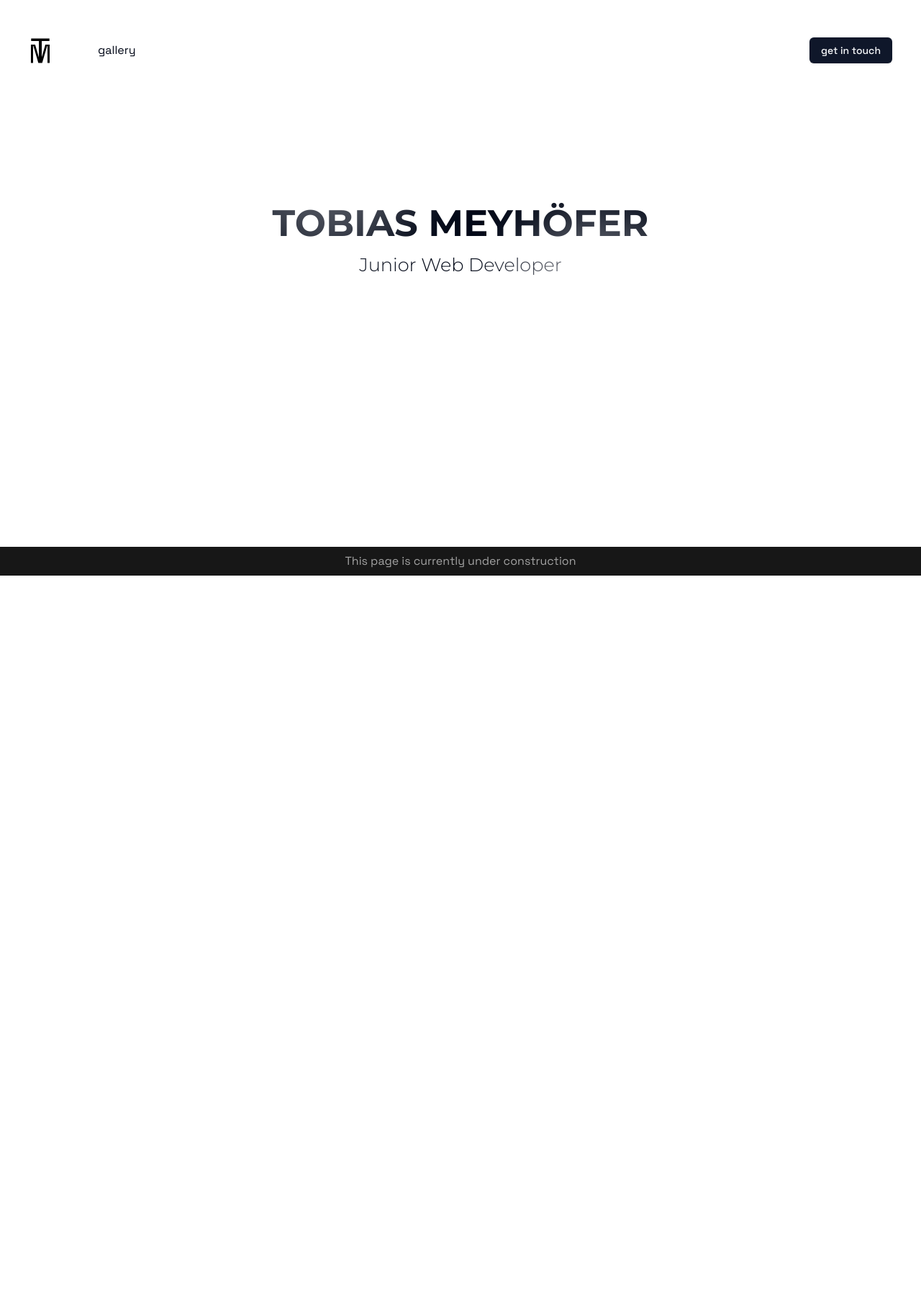
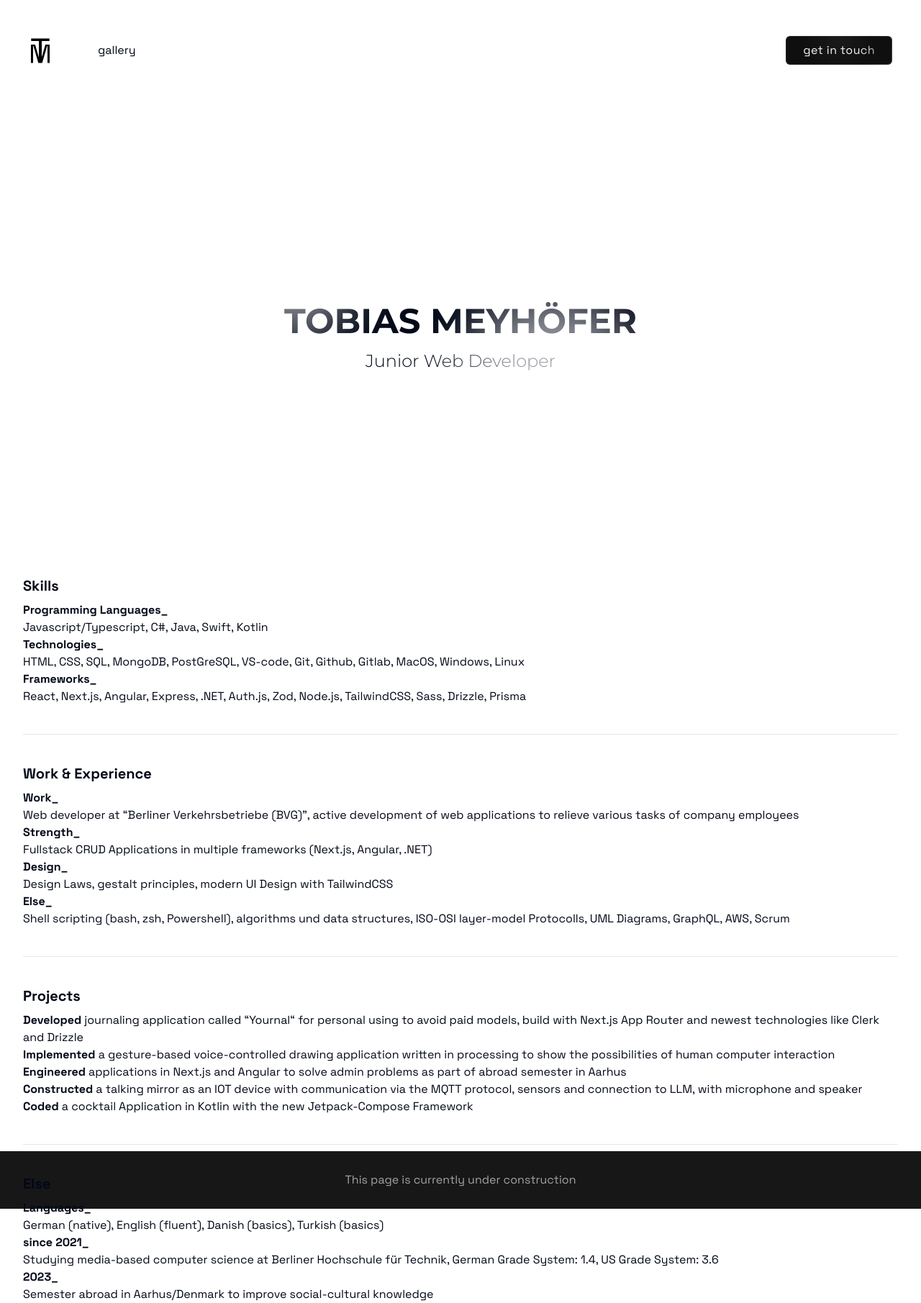
Before and after one commit to tobiasmeyhoefer/my-website-next, a Next.js app: page / in a window 1280 px wide. Shown: the whole page at 72% size. Before the commit the page ends 800 px from the top, so only its background shows below. Built offline with nearby package versions, Linux system fonts and the light colour scheme.

Commit message:
added somth

```diff
--- a/app/_components/Navigation/Navigation.tsx
+++ b/app/_components/Navigation/Navigation.tsx
@@ -2,6 +2,7 @@ import Link from "next/link";
 import Logo from "@/public/svg/Logo.svg";
 import Image from "next/image";
 import { Button } from "@/components/ui/button";
+import ShinyButton from "@/components/ui/shiny-button";
 
 export default function Navigation() {
   return (
@@ -19,9 +20,7 @@ export default function Navigation() {
             gallery
           </Link>
         </div>
-        <Button variant="default">
-          <Link href={"/contact"}>get in touch</Link>
-        </Button>
+        <ShinyButton/>
       </div>
     </nav>
   );
--- a/app/contact/page.tsx
+++ b/app/contact/page.tsx
@@ -3,7 +3,7 @@ import ContactForm from "@/components/ui/contact-form";
 const Contact = () => {
   return (
     <>
-      <h1 className="text-3xl font-bold mb-8">Contact</h1>
+      <h1 className="text-3xl font-bold mb-12">Contact</h1>
       <ContactForm />
     </>
   );
--- a/app/gallery/page.tsx
+++ b/app/gallery/page.tsx
@@ -1,7 +1,7 @@
 const Work = () => {
   return (
     <>
-      <h1 className="text-3xl font-bold mb-8">Gallery</h1>
+      <h1 className="text-3xl font-bold mb-12">Gallery</h1>
       <p>coming soon...</p>
     </>
   );
--- a/app/globals.css
+++ b/app/globals.css
@@ -1,6 +1,12 @@
 @tailwind base;
 @tailwind components;
 @tailwind utilities;
+
+:root {
+  --radial-gradient-background: 250, 250, 250;
+  --solid-color-background: 15, 15, 15;
+  --overlay-color: 255, 255, 255;
+}
 
 @layer base {
   :root {
@@ -74,3 +80,46 @@
     @apply bg-background text-foreground;
   }
 }
+
+/* FOR THE SHINY BUTTON */
+
+.radial-gradient {
+  background: radial-gradient(
+      circle at 50% 0%,
+      rgba(var(--radial-gradient-background), 0.05) 0%,
+      transparent 60%
+    )
+    rgba(var(--solid-color-background), 1);
+}
+
+.linear-mask {
+  mask-image: linear-gradient(
+    -75deg,
+    white calc(var(--x) + 20%),
+    transparent calc(var(--x) + 30%),
+    white calc(var(--x) + 100%)
+  );
+  -webkit-mask-image: linear-gradient(
+    -75deg,
+    white calc(var(--x) + 20%),
+    transparent calc(var(--x) + 30%),
+    white calc(var(--x) + 100%)
+  );
+}
+
+.linear-overlay {
+  background-image: linear-gradient(
+    -75deg,
+    rgba(var(--overlay-color), 0.1) calc(var(--x) + 20%),
+    rgba(var(--overlay-color), 0.5) calc(var(--x) + 25%),
+    rgba(var(--overlay-color), 0.1) calc(var(--x) + 100%)
+  );
+  mask:
+    linear-gradient(black, black) content-box,
+    linear-gradient(black, black);
+  -webkit-mask:
+    linear-gradient(black, black) content-box,
+    linear-gradient(black, black);
+  mask-composite: exclude;
+  -webkit-mask-composite: xor;
+}
--- a/app/layout.tsx
+++ b/app/layout.tsx
@@ -27,25 +27,25 @@ export default function RootLayout({
   children: React.ReactNode;
 }) {
   return (
-    <html lang="en" className="">
+    <html lang="en" className="h-full">
       <body
         className={cn(
-          "h-[calc(100vh-140px)] overflow-x-hidden font-space_grotesk antialiased",
+          "min-h-screen h-0 overflow-x-hidden font-space_grotesk antialiased",
           montserrat.variable,
           space_grotesk.variable,
         )}
       >
-        <div className="fixed bottom-0 w-full bg-neutral-900 py-2 text-center text-neutral-400">
-          This page is currently under construction
-        </div>
         <header className="flex justify-center">
-          <div className="w-full max-w-[1400px]">
+          <div className="w-full max-w-[1800px]">
             <Navigation></Navigation>
           </div>
         </header>
-        <main className="flex h-full justify-center">
-          <div className="w-full max-w-[1400px] px-8">{children}</div>
+        <main className="min-h-[calc(100vh-220px)] flex justify-center">
+          <div className="w-full max-w-[1800px] px-8">{children}</div>
         </main>
+        <footer className="h-20 w-full bg-neutral-900 py-2 text-center flex items-center justify-center text-neutral-400">
+          This page is currently under construction
+        </footer>
         <Toaster />
       </body>
     </html>
--- a/app/page.tsx
+++ b/app/page.tsx
@@ -1,35 +1,104 @@
-import Script from "next/script";
-import FlyingInformations from "./_components/UI/FlyingInformations";
-import StartUpAnimation from "./_components/UI/StartUpAnimation";
-import HeroSection from "./_components/UI/HeroSection";
-import BentoSection from "./_components/UI/BentoSection";
-import Skills from "./_components/UI/Skills";
-import CVSection from "./_components/UI/CVSection";
+import TestAnimation from "@/components/animations/test-animation";
 
 export default function Home() {
   return (
     <>
       {/* <FlyingInformations/> */}
       {/* <HeroSection/> */}
-
-      <div className="flex h-full items-center justify-center">
-        <div className="flex -translate-y-[140px] flex-col items-center justify-center">
-          <p className="font-montserrat text-[4vw] font-bold">
-            TOBIAS MEYHÖFER
+      <TestAnimation>
+        <section className="flex h-[calc(100vh-140px)] items-center justify-center">
+          <div className="relative flex flex-col items-center justify-center">
+            <p className="mb-2 font-montserrat text-2xl font-bold lg:text-5xl xl:mb-4 2xl:text-8xl">
+              TOBIAS MEYHÖFER
+            </p>
+            <p className="font-montserrat text-sm font-light lg:text-2xl 2xl:text-5xl">
+              Junior Web Developer
+            </p>
+            <div className="absolute -bottom-[140%] -right-[10%] h-20 w-20 rounded-full bg-white opacity-80 blur-2xl lg:h-60 lg:w-60 lg:opacity-60 xl:-right-[0%] 2xl:h-80 2xl:w-80"></div>
+            <div className="absolute -left-[14%] -top-[120%] h-20 w-20 rounded-full bg-white opacity-80 blur-2xl lg:h-40 lg:w-40 lg:opacity-60 2xl:h-60 2xl:w-60"></div>
+          </div>
+        </section>
+        <section className="h-screen">
+          <h2 className="mb-2 text-xl font-bold">Skills</h2>
+          <h3 className="font-bold">Programming Languages_</h3>
+          <p>Javascript/Typescript, C#, Java, Swift, Kotlin</p>
+          <h3 className="font-bold">Technologies_ </h3>
+          <p>
+            HTML, CSS, SQL, MongoDB, PostGreSQL, VS-code, Git, Github, Gitlab,
+            MacOS, Windows, Linux
           </p>
-          <p className="font-montserrat text-[2vw] font-light">
-            Junior Web Developer
+          <h3 className="font-bold">Frameworks_</h3>
+          <p>
+            React, Next.js, Angular, Express, .NET, Auth.js, Zod, Node.js,
+            TailwindCSS, Sass, Drizzle, Prisma
           </p>
-          <div
-            className="h-[20vw] absolute -bottom-[150%] -right-[10%]
-            w-[20vw] rounded-full bg-white opacity-40 blur-2xl"
-          ></div>
-          <div
-            className="h-[20vw] absolute -top-[150%] -left-[10%]
-            w-[20vw] rounded-full bg-white opacity-30 blur-2xl"
-          ></div>
-        </div>
-      </div>
+          <hr className="my-10" />
+          <h2 className="mb-2 text-xl font-bold">Work & Experience</h2>
+          <h3 className="font-bold">Work_</h3>
+          <p>
+            Web developer at “Berliner Verkehrsbetriebe (BVG)”, active
+            development of web applications to relieve various tasks of company
+            employees
+          </p>
+          <h3 className="font-bold">Strength_ </h3>
+          <p>
+            Fullstack CRUD Applications in multiple frameworks (Next.js,
+            Angular, .NET)
+          </p>
+          <h3 className="font-bold">Design_ </h3>
+          <p>
+            Design Laws, gestalt principles, modern UI Design with TailwindCSS
+          </p>
+          <h3 className="font-bold">Else_ </h3>
+          <p>
+            Shell scripting (bash, zsh, Powershell), algorithms und data
+            structures, ISO-OSI layer-model Protocolls, UML Diagrams, GraphQL,
+            AWS, Scrum
+          </p>
+          <hr className="my-10" />
+          <h2 className="mb-2 text-xl font-bold">Projects</h2>
+          <p>
+            <span className="font-bold">Developed</span> journaling application
+            called “Yournal“ for personal using to avoid paid models, build with
+            Next.js App Router and newest technologies like Clerk and Drizzle
+          </p>
+          <p>
+            <span className="font-bold">Implemented</span> a gesture-based
+            voice-controlled drawing application written in processing to show
+            the possibilities of human computer interaction
+          </p>
+          <p>
+            <span className="font-bold">Engineered</span> applications in
+            Next.js and Angular to solve admin problems as part of abroad
+            semester in Aarhus
+          </p>
+          <p>
+            <span className="font-bold">Constructed</span> a talking mirror as
+            an IOT device with communication via the MQTT protocol, sensors and
+            connection to LLM, with microphone and speaker
+          </p>
+          <p>
+            <span className="font-bold">Coded</span> a cocktail Application in
+            Kotlin with the new Jetpack-Compose Framework
+          </p>
+          <hr className="my-10" />
+          <h2 className="mb-2 text-xl font-bold">Else</h2>
+          <h3 className="font-bold">Languages_</h3>
+          <p>
+            German (native), English (fluent), Danish (basics), Turkish (basics)
+          </p>
+          <h3 className="font-bold">since 2021_ </h3>
+          <p>
+            Studying media-based computer science at Berliner Hochschule für
+            Technik, German Grade System: 1.4, US Grade System: 3.6{" "}
+          </p>
+          <h3 className="font-bold">2023_</h3>
+          <p>
+            Semester abroad in Aarhus/Denmark to improve social-cultural
+            knowledge
+          </p>
+        </section>
+      </TestAnimation>
       {/* <CVSection/>
       <Skills/> */}
       {/* <BentoSection/> */}
--- /dev/null
+++ b/components/animations/test-animation.tsx
@@ -0,0 +1,20 @@
+"use client";
+
+import { motion } from "framer-motion";
+
+export default function TestAnimation({
+  children,
+}: {
+  children: React.ReactNode;
+}) {
+  return (
+    <motion.div
+      initial={{ y: 20, opacity: 0 }}
+      animate={{ y: 0, opacity: 1 }}
+      transition={{ ease: "easeInOut", duration: 0.75 }}
+      className="h-full"
+    >
+      {children}
+    </motion.div>
+  );
+}
--- a/components/ui/contact-form.tsx
+++ b/components/ui/contact-form.tsx
@@ -21,7 +21,7 @@ const formSchema = z.object({
   reason: z.string().min(2).max(300),
 });
 
-import { sendResendMail } from "@/actions";
+import { actionResponse, sendResendMail } from "@/actions";
 import { useToast } from "./use-toast";
 import { useState } from "react";
 
@@ -40,19 +40,20 @@ const ContactForm = () => {
 
   async function onSubmit(values: z.infer<typeof formSchema>) {
     setIsLoading(true)
-    await sendResendMail(values.name, values.reason)
+    const response: actionResponse = await sendResendMail(values.name, values.reason)
+
     toast({
-      title: "Email sent ✅",
+      title: response.msg,
     })
     setIsLoading(false)
   }
 
   return (
-    <section>
+    <section className="flex justify-center ">
       <Form {...form}>
         <form
           onSubmit={form.handleSubmit(onSubmit)}
-          className="space-y-8 rounded-lg p-6 shadow-lg "
+          className="space-y-8 rounded-lg p-6 shadow-lg max-w-[800px] w-full"
         >
           <FormField
             control={form.control}
--- /dev/null
+++ b/components/ui/shiny-button.tsx
@@ -0,0 +1,41 @@
+"use client";
+
+import { motion } from "framer-motion";
+import Link from "next/link";
+
+const ShinyButton = () => {
+  return (
+    <Link href={"/contact"}>
+      <motion.button
+        //@ts-ignore
+        initial={{ "--x": "100%", scale: 1 }}
+        //@ts-ignore
+        animate={{ "--x": "-100%" }}
+        whileTap={{ scale: 0.97 }}
+        transition={{
+          repeat: Infinity,
+          repeatType: "loop",
+          repeatDelay: 1,
+          type: "spring",
+          stiffness: 20,
+          damping: 15,
+          mass: 2,
+          scale: {
+            type: "spring",
+            stiffness: 10,
+            damping: 5,
+            mass: 0.1,
+          },
+        }}
+        className="radial-gradient relative rounded-md px-6 py-2"
+      >
+        <span className="linear-mask relative block h-full w-full tracking-wide text-neutral-100">
+          get in touch
+        </span>
+        <span className="linear-overlay absolute inset-0 block rounded-md p-px" />
+      </motion.button>
+    </Link>
+  );
+};
+
+export default ShinyButton;
--- a/package.json
+++ b/package.json
@@ -18,6 +18,7 @@
     "aws4": "^1.12.0",
     "class-variance-authority": "^0.7.0",
     "clsx": "^2.1.1",
+    "framer-motion": "^11.2.4",
     "lucide-react": "^0.366.0",
     "mobile-detect": "^1.4.5",
     "mongoose": "^8.2.2",
```
Also changed, not shown: actions.ts (+18 -5 lines), 1 other file (tests, documents, lock files or other folders). Lines whose indentation alone changed are shown as unchanged.
